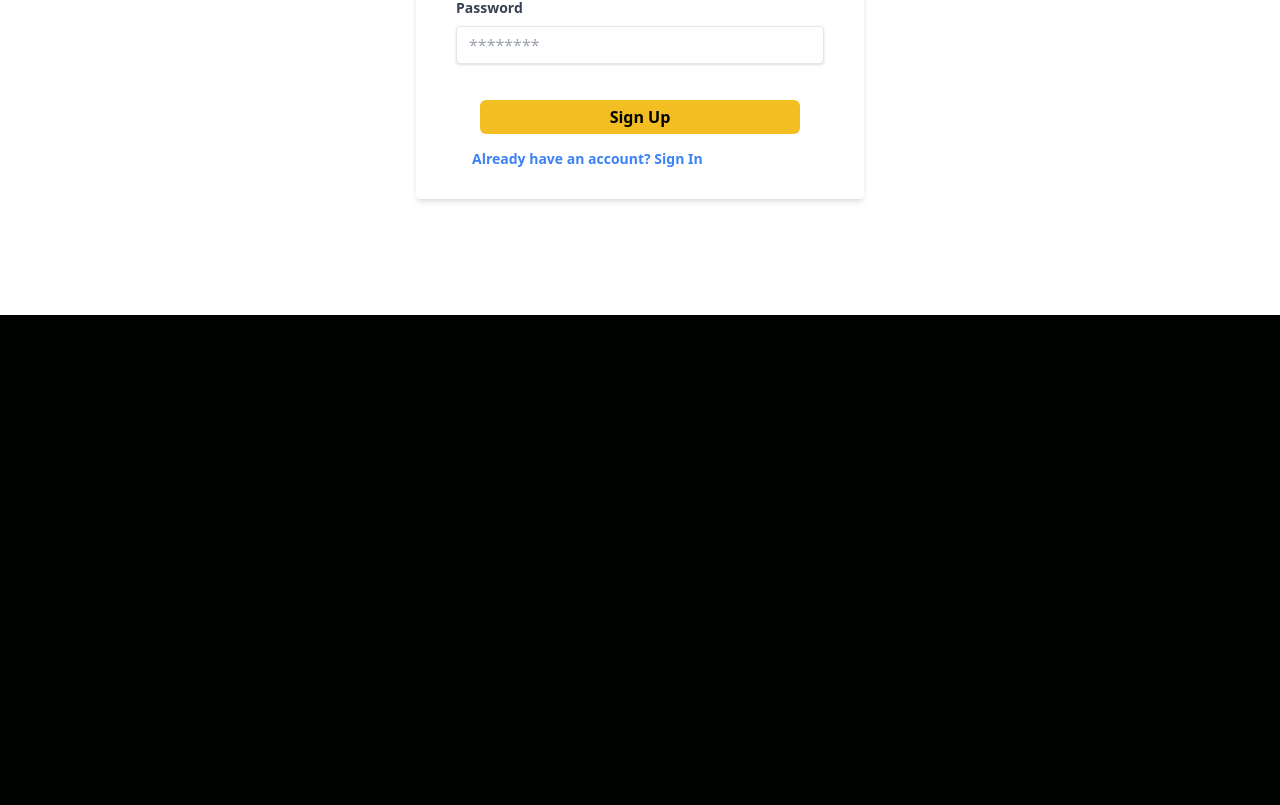
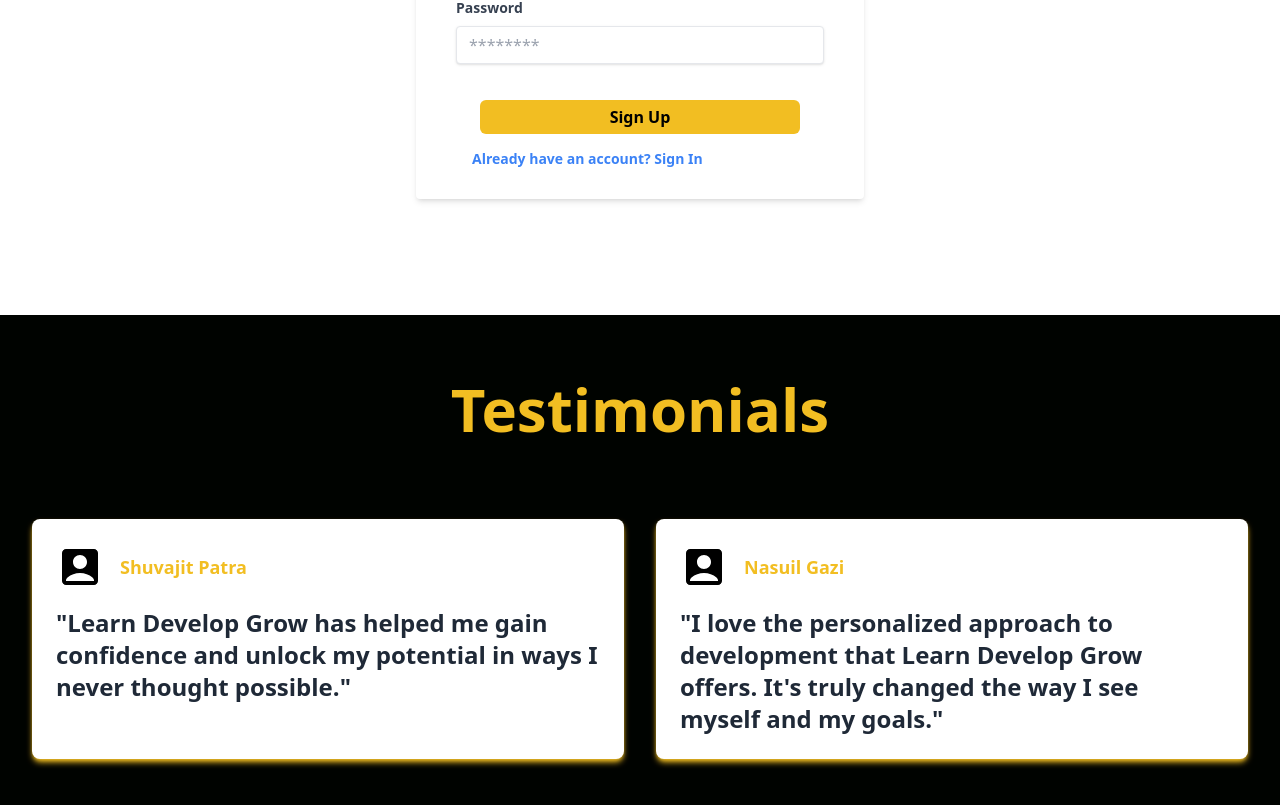
Before and after one commit to akshatbhj/Learn-Develop-and-Grow, a React (Create React App) app: page /signup in a window 1280 px wide. Shown: the part 485-1290 px from the top of the page. Before the commit the page ends 800 px from the top, so only its background shows below. Built offline with nearby package versions, Linux system fonts and the light colour scheme.

Commit message:
Testimonials Section

```diff
--- a/src/App.js
+++ b/src/App.js
@@ -4,6 +4,7 @@
 import SignIn from "./components/SignIn";
 import SignUp from "./components/SignUp";
 import Courses from "./components/Courses";
+import Testimonials from "./components/Testimonials";
 
 
 function App() {
@@ -17,6 +18,7 @@
           <Route path="/signin" element={<SignIn />}></Route>
           <Route path="/signup" element={<SignUp />}></Route>
         </Routes>
+        <Testimonials />
       </BrowserRouter>
     </>
   );
--- /dev/null
+++ b/src/components/Testimonials.jsx
@@ -0,0 +1,55 @@
+import React from "react";
+import { MdAccountBox } from "react-icons/md";
+
+const Testimonials = () => {
+  return (
+    <>
+      <div className="w-full py-[4rem] pb-[2rem] bg-[#000300]">
+        <h1 className="text-[#f2be22] text-4xl md:text-5xl lg:text-6xl font-bold text-center mb-[3rem]">
+          Testimonials
+        </h1>
+        <div className="bg-[#000300] py-8">
+          <div className="max-w-7xl mx-auto px-4 sm:px-6 lg:px-8">
+            <div className="grid grid-cols-1 md:grid-cols-2 gap-8">
+              <div className="bg-white p-6 rounded-lg shadow-md shadow-[#f2be22]">
+                <div className="flex items-center mb-4">
+                  <MdAccountBox
+                    width={100}
+                    fontSize={75}
+                    className="w-12 h-12 rounded-full mr-4 bg-white"
+                  />
+                  <div>
+                    <h4 className="text-lg font-bold text-[#f2be22]">Shuvajit Patra</h4>
+                  </div>
+                </div>
+                <p className="text-gray-800 font-bold text-2xl ">
+                  "Learn Develop Grow has helped me gain confidence and unlock
+                  my potential in ways I never thought possible."
+                </p>
+              </div>
+              <div className="bg-white p-6 rounded-lg shadow-md shadow-[#f2be22]">
+                <div className="flex items-center mb-4">
+                  <MdAccountBox
+                    width={100}
+                    fontSize={75}
+                    className="w-12 h-12 rounded-full mr-4 bg-white"
+                  />
+                  <div>
+                    <h4 className="text-lg font-bold text-[#f2be22]">Nasuil Gazi</h4>
+                  </div>
+                </div>
+                <p className="text-gray-800 font-bold text-2xl">
+                  "I love the personalized approach to development that Learn
+                  Develop Grow offers. It's truly changed the way I see myself
+                  and my goals."
+                </p>
+              </div>
+            </div>
+          </div>
+        </div>
+      </div>
+    </>
+  );
+};
+
+export default Testimonials;
```
